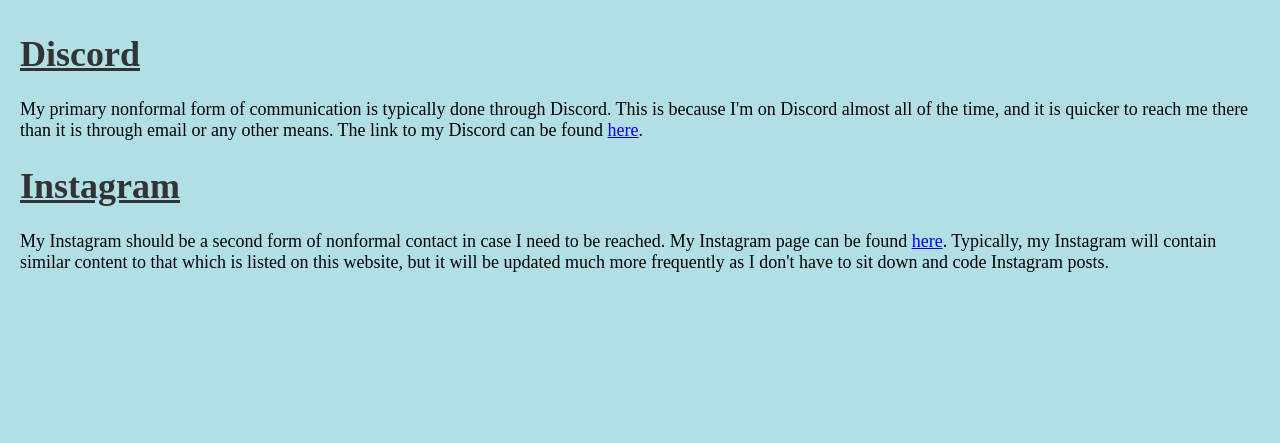
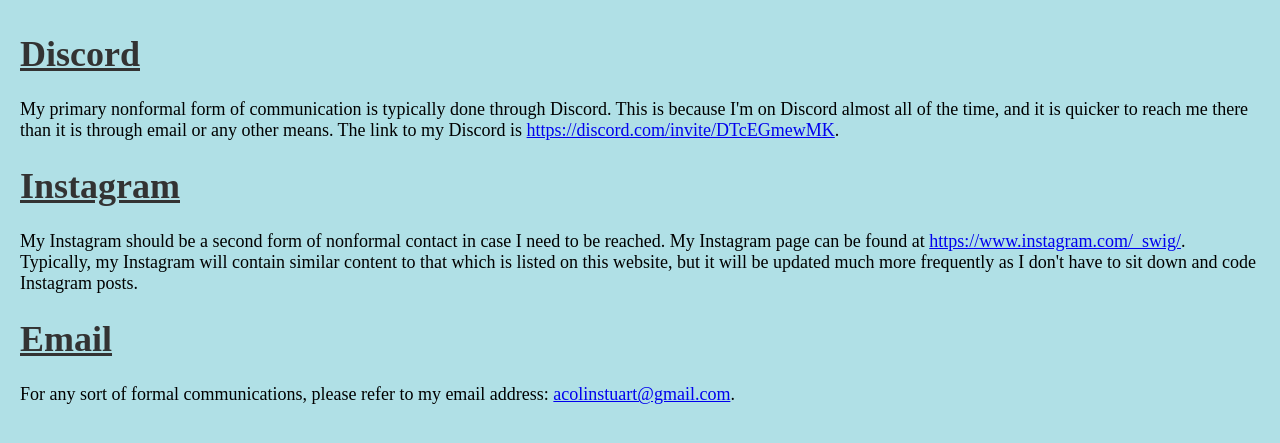
Before and after one commit to cSwiggitySwooty/cSwiggitySwooty.github.io, a plain HTML site: page contact.html in a window 1280 px wide. Shown: the part 87-530 px from the top of the page. Drawn offline with Linux system fonts and the light colour scheme.

Commit message:
Updated things

```diff
--- a/contact.html
+++ b/contact.html
@@ -23,14 +23,19 @@
             <p>
                 My primary nonformal form of communication is typically done through Discord.
                 This is because I'm on Discord almost all of the time, and it is quicker to reach me there than it is through email or any other means.
-                The link to my Discord can be found <a href="https://discord.com/invite/DTcEGmewMK">here</a>.
+                The link to my Discord is <a href="https://discord.com/invite/DTcEGmewMK">https://discord.com/invite/DTcEGmewMK</a>.
             </p>
 
             <h1><u>Instagram</u></h1>
             <p>
                 My Instagram should be a second form of nonformal contact in case I need to be reached.
-                My Instagram page can be found <a href="https://www.instagram.com/_swig/">here</a>.
+                My Instagram page can be found at <a href="https://www.instagram.com/_swig/">https://www.instagram.com/_swig/</a>.
                 Typically, my Instagram will contain similar content to that which is listed on this website, but it will be updated much more frequently as I don't have to sit down and code Instagram posts.
+            </p>
+
+            <h1><u>Email</u></h1>
+            <p>
+                For any sort of formal communications, please refer to my email address: <a href="mailto:acolinstuart@gmail.com">acolinstuart@gmail.com</a>.
             </p>
         </div>
 	</body>
```
Also changed, not shown: index.html (+7 -0 lines).
